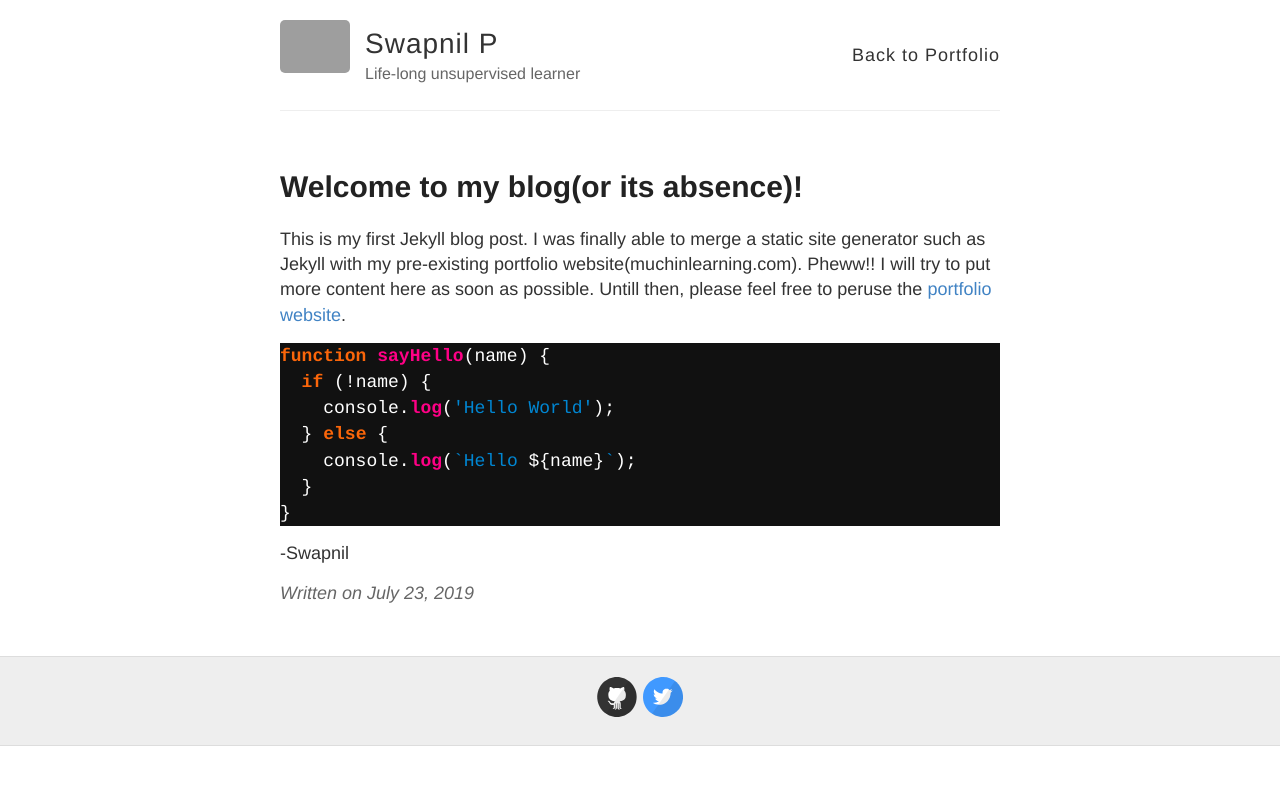
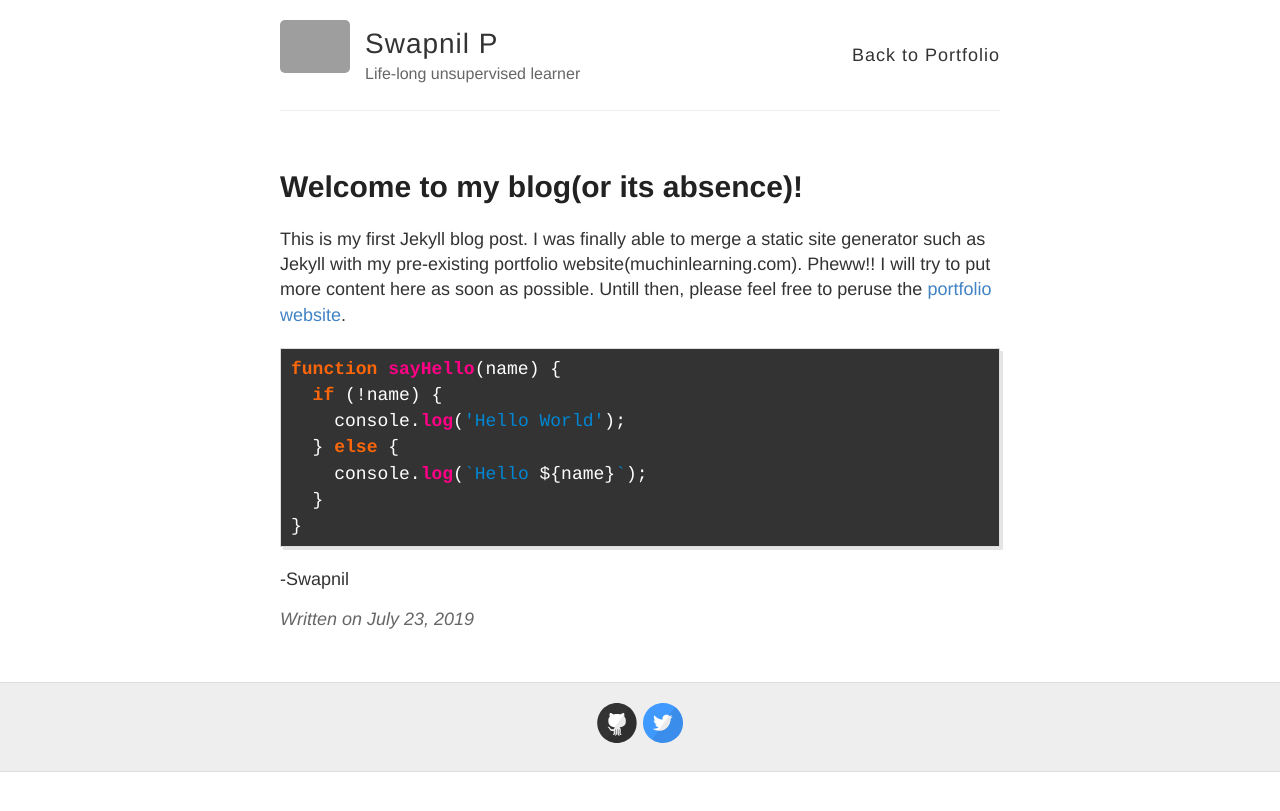
Before and after one commit to spsphulse/My-Portfolio, a Jekyll site: the page built from _posts/2019-07-23-New-blogs-upcoming.md, in a window 1280 px wide. Shown: the top 811 px of the page. Built offline with Jekyll 4.4.1, drawn with Linux system fonts in a browser that asks for light colours; grey boxes are pictures that could not be loaded.

Commit message:
Update _highlights.scss

```diff
--- a/_sass/_highlights.scss
+++ b/_sass/_highlights.scss
@@ -1,7 +1,19 @@
+
+.highlight pre {
+  background-color: #333333;
+  padding: 7px 7px 7px 10px;
+  border: 1px solid #ddd;
+  -moz-box-shadow: 3px 3px rgba(0,0,0,0.1);
+  -webkit-box-shadow: 3px 3px rgba(0,0,0,0.1);
+  box-shadow: 3px 3px rgba(0,0,0,0.1);
+  margin: 20px 0 20px 0;
+  overflow: scroll;
+}
 
 code {
   font-family:'Bitstream Vera Sans Mono','Courier', monospace;
 }
+
 
 .highlight .hll { background-color: #333333 }
 .highlight  { background: #111111; color: #ffffff }
```
